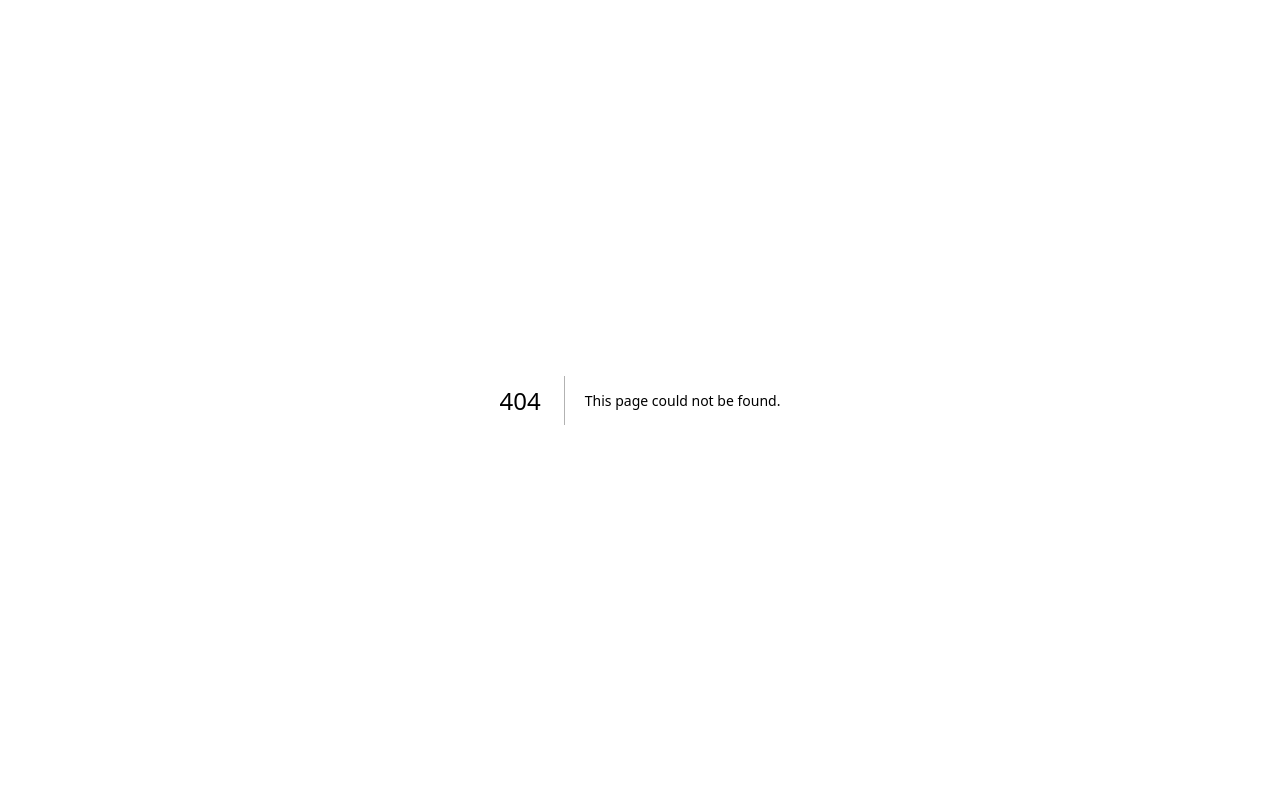
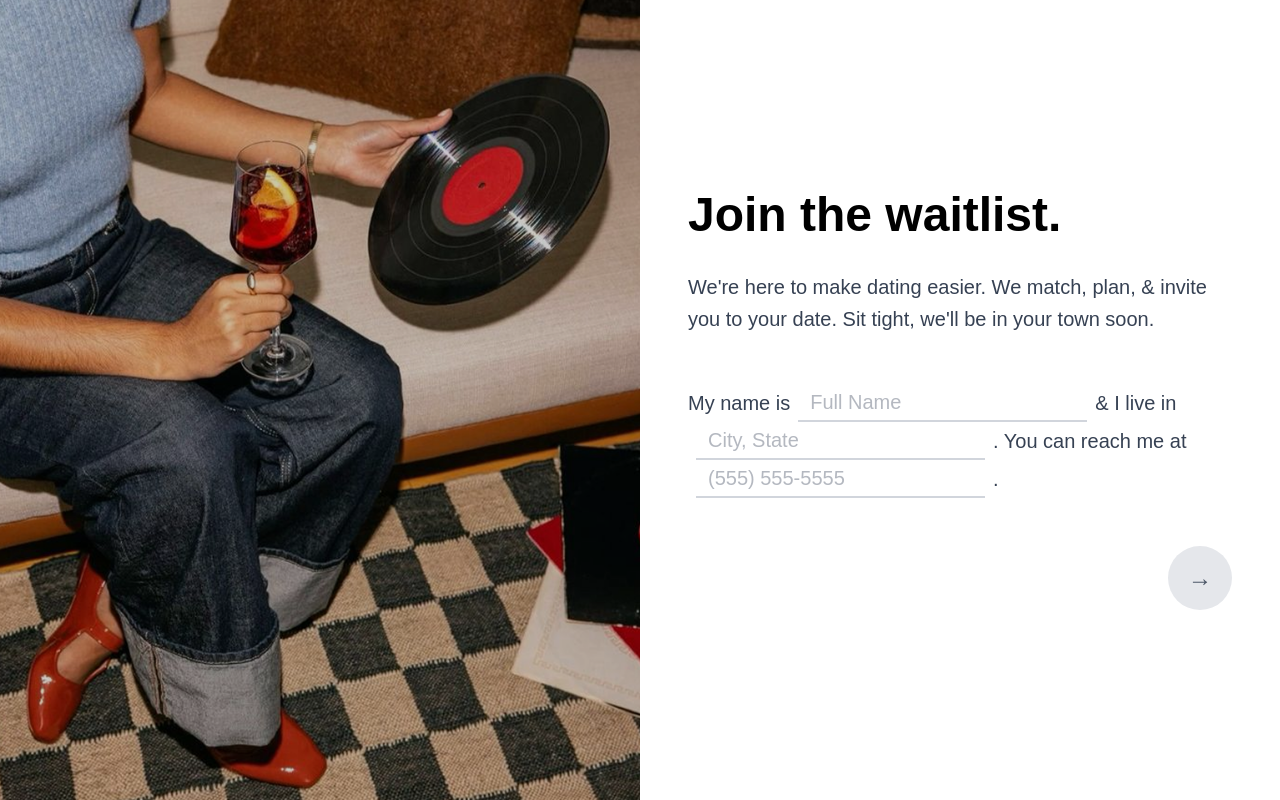
Before and after one commit to yangleyland/calendate-landing, a Next.js app: page /join-waitlist in a window 1280 px wide. Before the commit this address had no page. Built offline with nearby package versions, Linux system fonts and the light colour scheme.

Commit message:
waitlist

```diff
--- /dev/null
+++ b/src/app/join-waitlist/page.tsx
@@ -0,0 +1,72 @@
+"use client";
+
+import Image from "next/image";
+
+export default function JoinWaitlist() {
+  return (
+    <div className="min-h-screen flex">
+      {/* Left Side - Image */}
+      <div className="w-1/2">
+        <Image
+          src="/images/vinyl.png"
+          alt="Person with vinyl record and wine glass"
+          width={800}
+          height={1200}
+          className="w-full h-screen object-cover"
+          priority
+        />
+      </div>
+
+      {/* Right Side - Content */}
+      <div className="w-1/2 bg-white flex items-center justify-center px-12">
+        <div className="max-w-xl w-full">
+          <h1 className="text-5xl font-bold mb-8" style={{ color: "#000" }}>
+            Join the waitlist.
+          </h1>
+
+          <p className="text-xl text-gray-700 mb-12 leading-relaxed">
+            We&apos;re here to make dating easier. We match, plan, & invite you
+            to your date. Sit tight, we&apos;ll be in your town soon.
+          </p>
+
+          <form className="space-y-6">
+            <div className="flex flex-wrap items-center text-xl text-gray-700">
+              <span>My name is </span>
+              <input
+                type="text"
+                placeholder="Full Name"
+                className="mx-2 px-3 py-1 border-b-2 border-gray-300 focus:border-gray-600 focus:outline-none bg-transparent text-gray-500"
+                style={{ minWidth: "120px" }}
+              />
+              <span> & I live in </span>
+              <input
+                type="text"
+                placeholder="City, State"
+                className="mx-2 px-3 py-1 border-b-2 border-gray-300 focus:border-gray-600 focus:outline-none bg-transparent text-gray-500"
+                style={{ minWidth: "120px" }}
+              />
+              <span>. You can reach me at </span>
+              <input
+                type="tel"
+                placeholder="(555) 555-5555"
+                className="mx-2 px-3 py-1 border-b-2 border-gray-300 focus:border-gray-600 focus:outline-none bg-transparent text-gray-500"
+                style={{ minWidth: "150px" }}
+              />
+              <span> .</span>
+            </div>
+
+            {/* Submit Arrow Button */}
+            <div className="flex justify-end mt-12">
+              <button
+                type="submit"
+                className="w-16 h-16 rounded-full bg-gray-200 hover:bg-gray-300 transition-colors flex items-center justify-center"
+              >
+                <span className="text-2xl text-gray-600">→</span>
+              </button>
+            </div>
+          </form>
+        </div>
+      </div>
+    </div>
+  );
+}
--- a/src/app/page.tsx
+++ b/src/app/page.tsx
@@ -2,9 +2,11 @@
 
 import Image from "next/image";
 import { useEffect, useState } from "react";
+import { useRouter } from "next/navigation";
 
 export default function Home() {
   const [scrolled, setScrolled] = useState(false);
+  const router = useRouter();
 
   useEffect(() => {
     const handleScroll = () => {
@@ -93,6 +95,7 @@ export default function Home() {
               </p>
 
               <button
+                onClick={() => router.push("/join-waitlist")}
                 className="w-full mt-8 px-4 py-2 rounded-2xl text-xl font-medium hover:opacity-90 transition-opacity border-4 flex items-center justify-between"
                 style={{
                   backgroundColor: "white",
@@ -211,7 +214,14 @@ export default function Home() {
 
         {/* How does it work - Bottom Right Corner */}
         <div className="absolute bottom-6 right-6">
-          <div className="flex items-center space-x-2">
+          <button
+            onClick={() =>
+              document
+                .getElementById("tell-us")
+                ?.scrollIntoView({ behavior: "smooth" })
+            }
+            className="flex items-center space-x-2 hover:opacity-80 transition-opacity cursor-pointer"
+          >
             <Image
               src="/images/arrow-2.svg"
               alt="Arrow pointing"
@@ -222,12 +232,12 @@ export default function Home() {
             <span className="text-2xl font-medium text-white">
               how does it work?
             </span>
-          </div>
+          </button>
         </div>
       </div>
 
       {/* Third Page - Tell Us About Yourself */}
-      <div className="flex">
+      <div id="tell-us" className="flex">
         {/* Left Side - Survey Images */}
         <div className="w-1/2 bg-white flex items-center justify-center px-12 py-16">
           <div className="relative flex items-center justify-center">
@@ -375,7 +385,8 @@ export default function Home() {
           </p>
         </div>
         <button
-          className="w-3/4 mt-8 px-12 py-4 rounded-full text-2xl font-bold text-white hover:opacity-90 transition-opacity"
+          onClick={() => router.push("/join-waitlist")}
+          className="w-full mt-8 px-12 py-4 rounded-full text-2xl font-bold text-white hover:opacity-90 transition-opacity"
           style={{ backgroundColor: "#9A0600" }}
         >
           Sign up for a blind date
```
Also changed, not shown: public/images/vinyl.png (added).
